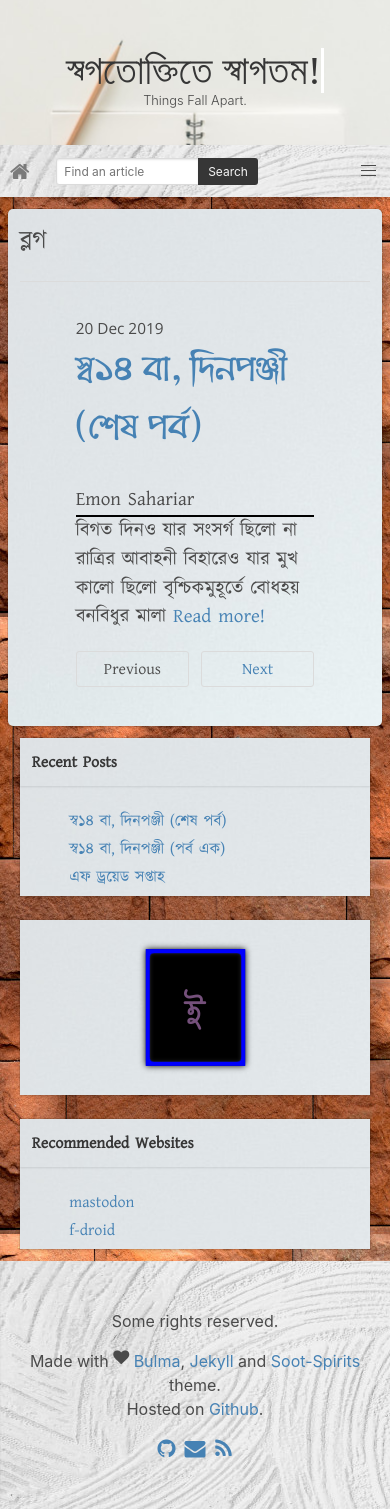
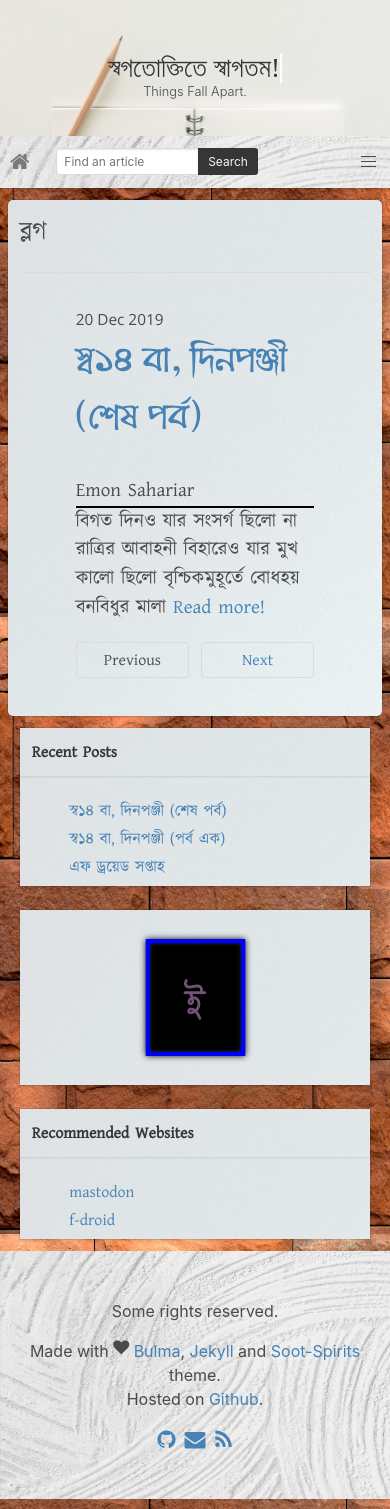
Before and after one commit to Emonshr/emonshr.github.io, a Jekyll site: the page built from index.html, in a window 390 px wide. Built offline with Jekyll 4.4.1, drawn with Linux system fonts in a browser that asks for light colours; some web fonts are replaced; the list of posts is cut into pages by our own code; comment, search, counter and statistics services are not loaded.

Commit message:
banner message font size

```diff
--- a/assets/css/custom.css
+++ b/assets/css/custom.css
@@ -69,6 +69,12 @@ h1.title > span {
     margin-bottom: 1.75rem;
     font-size: 1.26em;
     font-weight: normal;
+}
+
+@media only screen and (max-width: 600px) {
+ h1.title > span {
+     font-size: 0.85em;
+  }
 }
 
 .subtitle {
```
